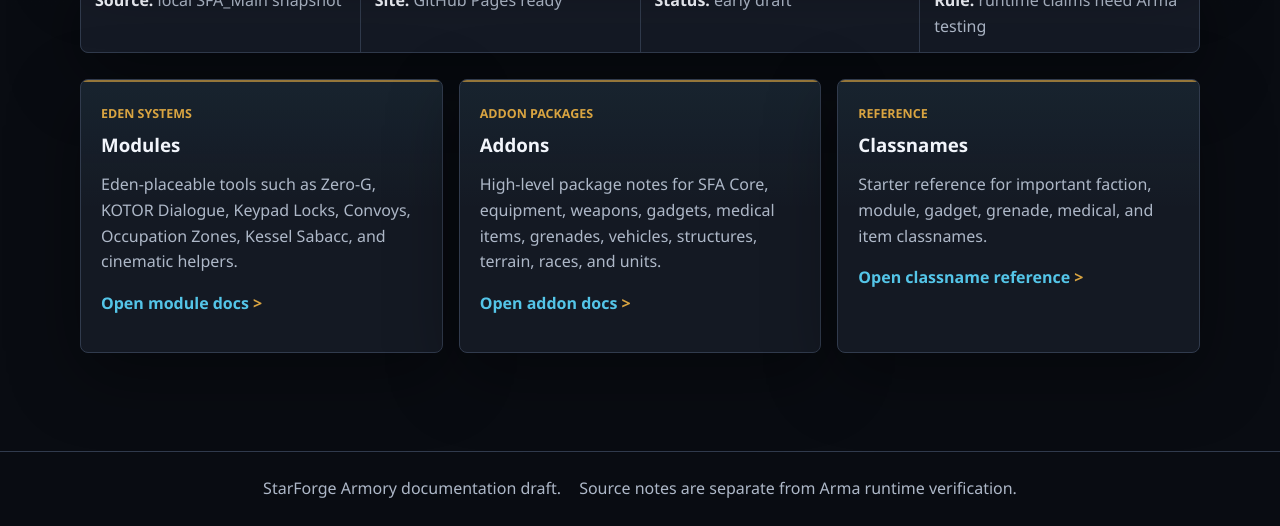
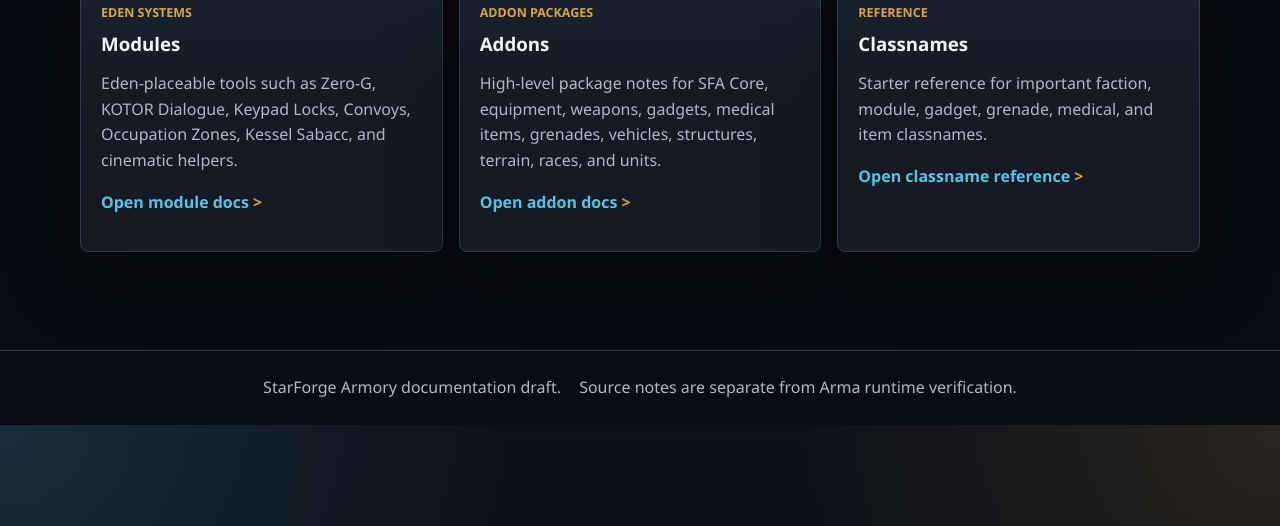
Before and after one commit to StarForgeDev/SFA_Documentation, a Jekyll site: the page built from index.md, in a window 1280 px wide and 1253 px high. Shown: the part 727-1253 px from the top of the window. Built offline with Jekyll 4.4.1, drawn with Linux system fonts in a browser that asks for light colours; some of the changed text lies outside the part shown.

Commit message:
Remove homepage status strip and refresh hero image

```diff
--- a/index.md
+++ b/index.md
@@ -13,16 +13,9 @@ title: Home
     </div>
   </div>
   <div class="hero-visual" aria-hidden="true">
-    <img src="./assets/img/sfa-helmet-frame.png" alt="">
+    <img src="./assets/img/sfa-hero-action.png" alt="">
   </div>
 </section>
-
-<div class="status-strip">
-  <span><strong>Source:</strong> local SFA_Main snapshot</span>
-  <span><strong>Site:</strong> GitHub Pages ready</span>
-  <span><strong>Status:</strong> early draft</span>
-  <span><strong>Rule:</strong> runtime claims need Arma testing</span>
-</div>
 
 <div class="grid">
   <section class="card">
```
Also changed, not shown: 2 other files.
